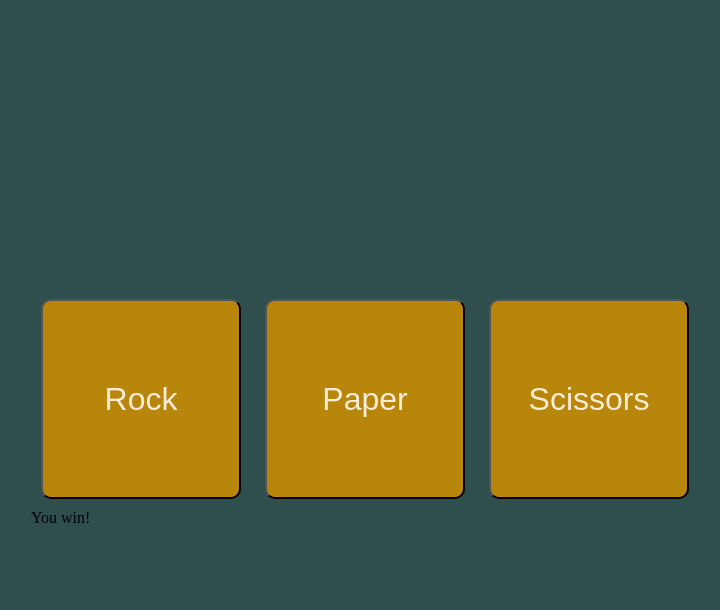
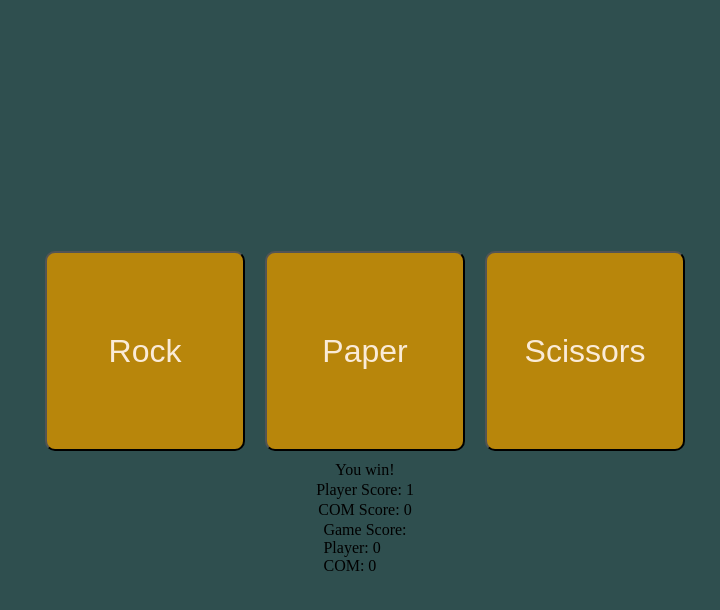
Before and after one commit to SirD3V4L07/rockpaperscissors, a plain HTML site: page index.html in a window 1280 px wide. Both pictures are taken after a click on the button "Rock". Shown: the whole page, without its empty margins (283-1003 px from the left). Drawn offline with Linux system fonts and the light colour scheme.

Commit message:
Add score counters

```diff
--- a/index.html
+++ b/index.html
@@ -10,16 +10,17 @@
 </head>
 <body>
 
-    <div id="mainContainer">
-        <div id="rpsContainer">
+    <div id="main-container">
+        <div id="rps-container">
             <button id="rock">Rock</button>
             <button id="paper">Paper</button>
             <button id="scissors">Scissors</button>
         </div>
-        <div id="infoContainer">
-            <div id="roundResult"></div>
-            <div id="roundScore"></div>
-            <div id="gameScore"></div>
+        <div id="info-container">
+            <div id="round-result"></div>
+            <div id="player-round-score"></div>
+            <div id="computer-round-score"></div>
+            <div id="game-score"></div>
         </div>
     </div>
 
--- a/rockpaperscissors.js
+++ b/rockpaperscissors.js
@@ -6,15 +6,25 @@ let playAgain = null;
 let playerMatchCount = 0;
 let comMatchCount = 0;
 
+/**
+ * NODES
+ */
+const rockButtonNode = document.querySelector("#rock");
+const paperButtonNode = document.querySelector("#paper");
+const scissorsButtonNode = document.querySelector("#scissors");
+const roundResultNode = document.querySelector("#round-result");
+const playerRoundScoreNode = document.querySelector("#player-round-score");
+const computerRoundScoreNode = document.querySelector("#computer-round-score");
+const gameScoreNode = document.querySelector("#game-score");
 
-const rockButton = document.querySelector("#rock");
-const paperButton = document.querySelector("#paper");
-const scissorsButton = document.querySelector("#scissors");
-const roundResult = document.querySelector("#roundResult");
 
-rockButton.addEventListener("click", function(){game("Rock");});
-paperButton.addEventListener("click", function(){game("Paper");});
-scissorsButton.addEventListener("click", function(){game("Scissors");});
+
+/**
+ * EVENT LISTENERS
+ */
+rockButtonNode.addEventListener("click", function(){game("Rock");});
+paperButtonNode.addEventListener("click", function(){game("Paper");});
+scissorsButtonNode.addEventListener("click", function(){game("Scissors");});
 
 function game(userAnswer) {
     /**
@@ -28,9 +38,17 @@ function game(userAnswer) {
      */
 
     getOutcome(userAnswer, getComAnswer());
+    updateScores();
 
 }
 
+function updateScores() {
+    playerRoundScoreNode.innerHTML = `Player Score: ${playerRoundScore}`;
+    computerRoundScoreNode.innerHTML = `COM Score: ${comRoundScore}`;
+    gameScoreNode.innerHTML = `Game Score: <br>
+        Player: ${playerMatchCount} <br>
+        COM: ${comMatchCount}`;
+}
 
 function getComAnswer() {
     computerAnswer = Math.floor(Math.random() * 3) + 1;
@@ -54,7 +72,6 @@ function getOutcome(userChoice, computerChoice) {
         displayRoundResult("Draw! Try again.");
         console.log("Entered draw state");
     } else {
-
         /* Checks for the remaining possible outcomes */
         switch (userChoice) {
             case "Rock": switch (computerChoice) {
@@ -73,9 +90,8 @@ function getOutcome(userChoice, computerChoice) {
             }; break;
         }
     }
-
 }
 
 function displayRoundResult (resultString) {
-    roundResult.textContent = resultString;
+    roundResultNode.textContent = resultString;
 }
--- a/styles.css
+++ b/styles.css
@@ -5,6 +5,11 @@ body {
     background-color: darkslategrey;
     width:100vw;
     height:100vh;
+}
+
+div {
+    min-height: 20px;
+    min-width: 20px;
 }
 
 button {
@@ -16,3 +21,19 @@ button {
     border-radius: 10px;
     font-size: 2em;
 }
+
+#main-container {
+    display: flex;
+    flex-direction: column;
+}
+
+#rps-container {
+    display: flex;
+    flex-direction: row;
+}
+
+#info-container {
+    display: flex;
+    flex-direction: column;
+    align-items: center;
+}
```
